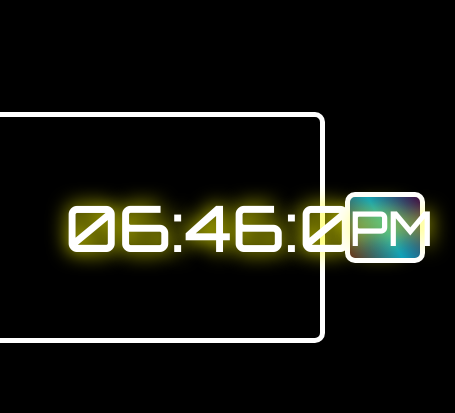
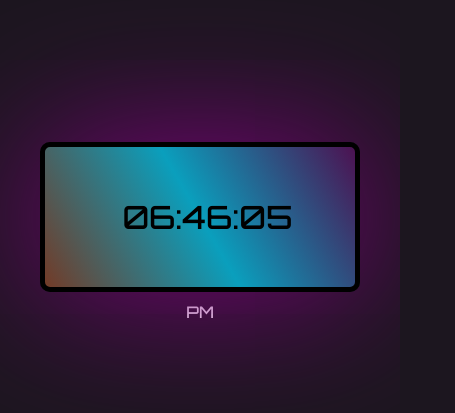
Before and after one commit to nadeemkhanbda/DigitalClock, a plain HTML site: page index.html in a window 390 px wide. Shown: the part 195-608 px from the top of the page, 455 px wide, since content can reach past the window. Drawn offline with Linux system fonts and the light colour scheme.

Commit message:
Update clock.css

```diff
--- a/clock.css
+++ b/clock.css
@@ -13,75 +13,72 @@ body{
     display: flex;
     justify-content: center;
     align-items: center;
-    background-color: black;
+    background-color: rgb(28, 22, 31);
     color: white;
 }
 
 #clock-box{
     display: flex;
+    flex-direction: column;
+    justify-content: center;
+    align-items: center;
+    text-align: center;
     width: 500px;
-    gap: 50px;
+    gap: 15px;
     padding: 20px;
     margin: 10px;
-    background-color: black;
-    color: white;
-    border: 5px solid white;
-    text-shadow: 0px 0px 20px yellow;
+    background:linear-gradient(60deg, rgba(200, 95, 47, 0.5), rgb(10, 159, 189), rgba(124, 13, 130, 0.5));
+    color: black;
+    border: 5px solid rgb(0, 0, 0);
+    backdrop-filter: blur;
+    box-shadow: 0px 0px 150px purple;
     border-radius: 10px;
 }
 #clock{
     font-size: 4rem;
-    padding: 50px;
     margin-left: 15px;
 }
 #meridian{
-    font-size: 3rem;
+    font-size: 1.5rem;
     border-radius: 10px;
     width: 100px;
-    background:linear-gradient(60deg, rgba(200, 95, 47, 0.5), rgb(10, 159, 189), rgba(124, 13, 130, 0.5));
-    margin: 10px;
-    background-color: black;
-    color: white;
-    border: 5px solid white;
-    text-shadow: 0px 0px 20px yellow;
-    border-radius: 10px;
+
 }
+#date{
+    width: 100%;
+    text-align: center;
+
+}
+
 @media screen and (max-width:400px) {
     body{
+        width: 400px;
         min-height: 100vh;
-    width: 400px;
+        display: flex;
+        flex-direction: column;
+        justify-content: center;
+        align-items: center;
+        text-align: center;
+
+    }
+    #clock-box{
         display: flex;
         justify-content: center;
         align-items: center;
-    background-color: black;
-    color: white;
-}
-   #clock-box{
-    display: flex;
-    width: 350px;
-    gap: 50px;
-    padding: 20px;
-    margin: 10px;
-    background-color: black;
-    color: white;
-    border: 5px solid white;
-    text-shadow: 0px 0px 20px yellow;
-    border-radius: 10px;
+        width: 80%;
+        position: relative;
+        height: 150px;
+        text-align: center;
+
+
+
+
     }
     #clock{
-    font-size: auto;
-    padding: auto;
-
+        font-size: 2rem;
+        text-align: center;
     }
     #meridian{
-    font-size: auto;
-    border-radius: 10px;
-    width: 80px;
-    background-color: black;
-    margin: 10px;
-    background-color: black;
-    color: white;
-    border: 5px solid white;
-    text-shadow: 0px 0px 20px yellow;
-    border-radius: 10px;
+      font-size: 1rem;
     }
+}
```
Lines whose indentation alone changed are shown as unchanged.
